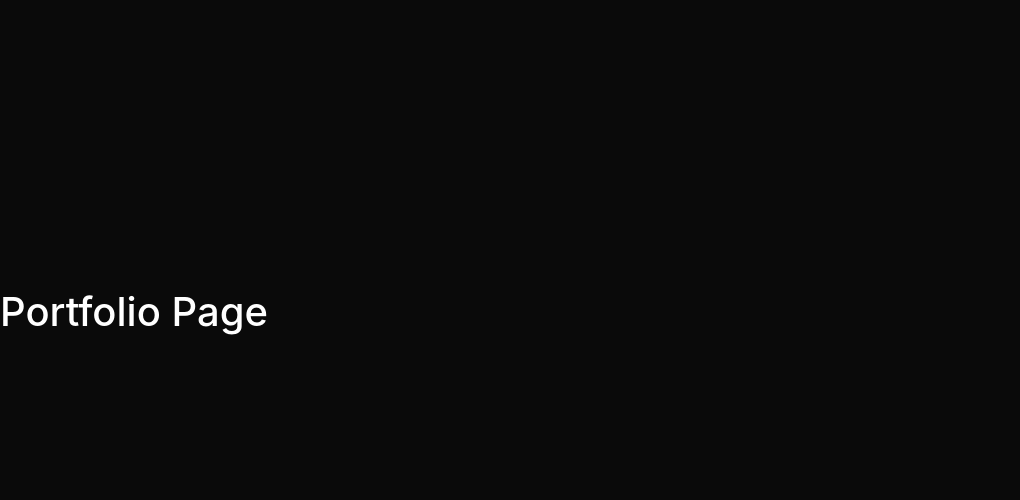
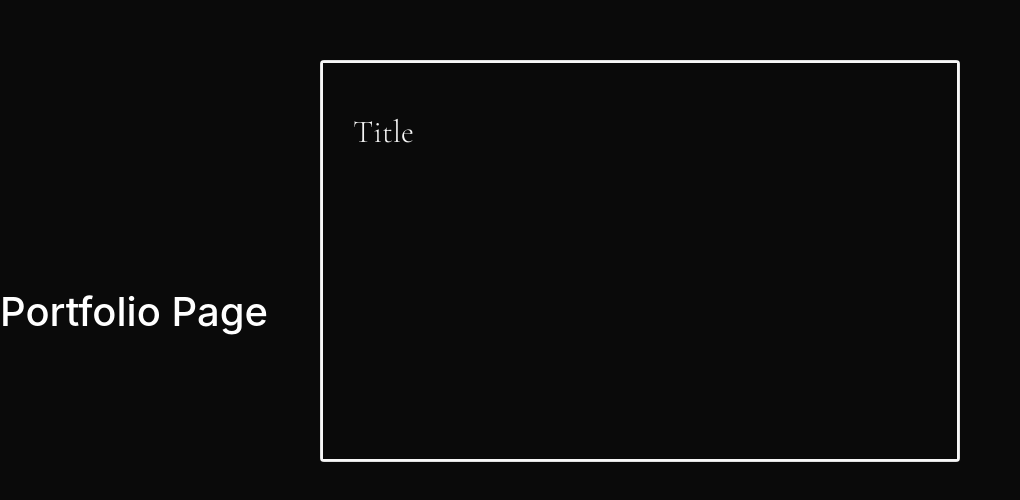
Before and after one commit to sahil-athia/personal-website, a React (Create React App) app: page / in a window 1280 px wide. Shown: the part 2272-2772 px from the top of the page, without its empty margins (0-1020 px from the left). Built offline with nearby package versions, Linux system fonts and the light colour scheme.

Commit message:
add card animation

```diff
--- a/src/pages/About.jsx
+++ b/src/pages/About.jsx
@@ -8,9 +8,9 @@ export default function About() {
   useEffect(() => {
     const viewportHeight = $(window).height();
     $(window).on("scroll", function () {
-      if ($(document).scrollTop() > viewportHeight * 1.75 && $(document).scrollTop() < viewportHeight * 2.5) {
+      if ($(document).scrollTop() > viewportHeight * 1.75 && $(document).scrollTop() < viewportHeight * 2.35) {
         $(".about-box").addClass("scrolled");
-      } else if ($(document).scrollTop() > viewportHeight * 2.5) {
+      } else if ($(document).scrollTop() > viewportHeight * 2.35) {
           $(".about-box").removeClass("scrolled");
       } else {
           $(".about-box").removeClass("scrolled");
--- a/src/pages/About.scss
+++ b/src/pages/About.scss
@@ -17,7 +17,7 @@
 }
 
 .about-box.scrolled {
-  background-color: white;
+  background-color:  #F7F7F7;
   -webkit-transition: background-color 1000ms linear;
   -moz-transition: background-color 1000ms linear;
   -o-transition: background-color 1000ms linear;
--- a/src/pages/Portfolio.jsx
+++ b/src/pages/Portfolio.jsx
@@ -7,9 +7,9 @@ export default function Portfolio() {
   useEffect(() => {
     const viewportHeight = $(window).height();
     $(window).on("scroll", function () {
-      if ($(document).scrollTop() > viewportHeight * 1.75 && $(document).scrollTop() < viewportHeight * 2.5) {
+      if ($(document).scrollTop() > viewportHeight * 1.75 && $(document).scrollTop() < viewportHeight * 2.35) {
         $(".portfolio-box").addClass("scrolled");
-      } else if ($(document).scrollTop() > viewportHeight * 2.5) {
+      } else if ($(document).scrollTop() > viewportHeight * 2.35) {
           $(".portfolio-box").removeClass("scrolled");
       } else {
           $(".portfolio-box").removeClass("scrolled");
--- a/src/pages/Portfolio.scss
+++ b/src/pages/Portfolio.scss
@@ -11,7 +11,7 @@
 }
 
 .portfolio-box.scrolled {
-  background-color: white;
+  background-color:  #F7F7F7;
   -webkit-transition: background-color 1000ms linear;
   -moz-transition: background-color 1000ms linear;
   -o-transition: background-color 1000ms linear;
--- a/src/pages/Skills.jsx
+++ b/src/pages/Skills.jsx
@@ -9,9 +9,9 @@ export default function Skills() {
   useEffect(() => {
     const viewportHeight = $(window).height();
     $(window).on("scroll", function () {
-        if ($(document).scrollTop() > viewportHeight * 1.75 && $(document).scrollTop() < viewportHeight * 2.5) {
+        if ($(document).scrollTop() > viewportHeight * 1.75 && $(document).scrollTop() < viewportHeight * 2.35) {
           $(".skills-box").addClass("scrolled");
-        } else if ($(document).scrollTop() > viewportHeight * 2.5) {
+        } else if ($(document).scrollTop() > viewportHeight * 2.35) {
             $(".skills-box").removeClass("scrolled");
         } else {
             $(".skills-box").removeClass("scrolled");
@@ -89,22 +89,39 @@ export default function Skills() {
         </h1>
         <div className="text-box">
           <div>
-            <h4>Languages →</h4>
+            <h4>Languages</h4>
             <p>JavaScript, Ruby, HTML, CSS</p>
           </div>
           <div>
-            <h4>Frameworks/Libraries →</h4>
+            <h4>Frameworks/Libraries </h4>
             <p>NodeJS, ReactJS, Ajax, Express, EJS, jQuery, Bootstrap, SASS, Rails</p>
           </div>
           <div>
-            <h4>Systems, CMS, & Databases →</h4>
+            <h4>Systems, CMS, & Databases </h4>
             <p>SQL, Git, Command Line</p>
           </div>
           <div>
-            <h4>Testing →</h4>
+            <h4>Testing </h4>
             <p>Jest, Mocha, Chai, Cypress, Storybook</p>
           </div>
-        </div>
+          </div>
+          <div className="card-container ">
+            <div className="card">
+              <a>
+                <div className="card--display">
+				          <h2 className="title">Title</h2>
+                </div>
+				        <div className="card--hover">
+				          <h2 className="title">Title</h2>
+				          <p className="description">hehehehhehehehehhe</p>
+                </div>
+			          <div className="card--border">
+
+                </div>
+              </a>
+            </div>
+          </div>
+
     </div>
   )
 }
--- a/src/pages/Skills.scss
+++ b/src/pages/Skills.scss
@@ -34,9 +34,83 @@
     column-gap: 5vw;
     row-gap: 5vw;
   }
+  $highlight: #5bc0eb;
+$darkhighlight: #fde74c;
+
+.card-container {
+  width: 50vw;
+	flex: 300px;
+	margin: 30px;
+
+	.card {
+		font-weight: bold;
+		position: relative;
+		width: 100%;
+
+		a {
+			padding: 30px;
+			width: 100%;
+			height: 400px;
+			border: 2px solid #F7F7F7;
+			background: #0A0A0A;
+			text-decoration: none;
+			color: #F7F7F7;
+			display: block;
+			transition: 0.25s ease;
+
+			&:hover {
+				transform: translate(-30px, -30px);
+
+				.card--display {
+					display: none;
+				}
+
+				.card--hover {
+					display: block;
+				}
+			}
+
+			.card--display {
+				i {
+					font-size: 60px;
+					margin-top: 200px;
+				}
+
+				h2 {
+					margin: 20px 0 0;
+				}
+			}
+
+			.card--hover {
+				display: none;
+
+				h2 {
+					margin: 20px 0;
+				}
+
+				p {
+					font-weight: normal;
+					line-height: 1.5;
+
+				}
+			}
+		}
+
+		.card--border {
+			position: absolute;
+			width: 100%;
+			height: 100%;
+			left: 0;
+			top: 0;
+			// border: 2px dashed #F7F7F7;
+			z-index: -1;
+		}
+	}
+}
+
 }
 .skills-box.scrolled {
-  background-color: white;
+  background-color:  #F7F7F7;
   -webkit-transition: background-color 1000ms linear;
   -moz-transition: background-color 1000ms linear;
   -o-transition: background-color 1000ms linear;
```
